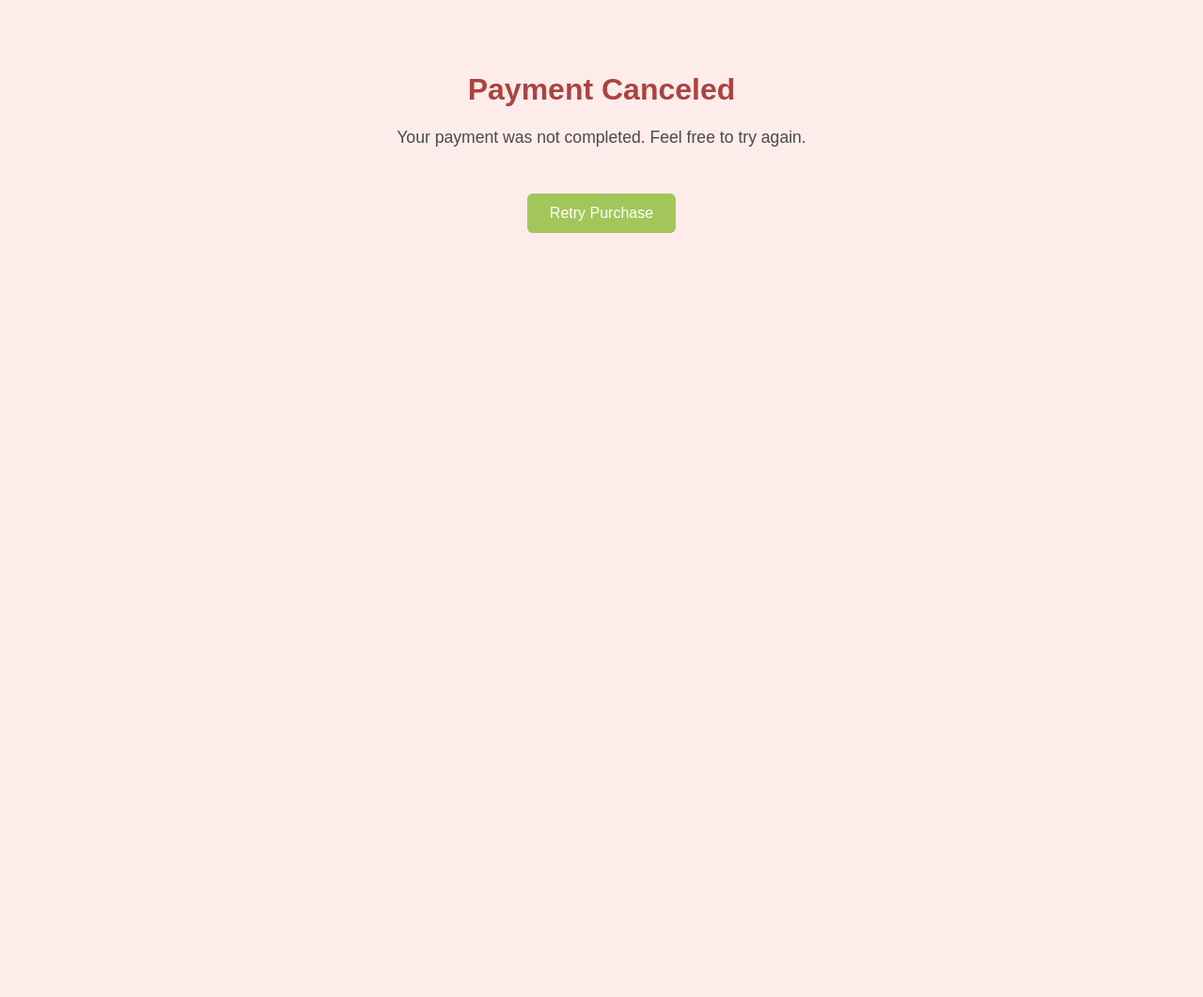
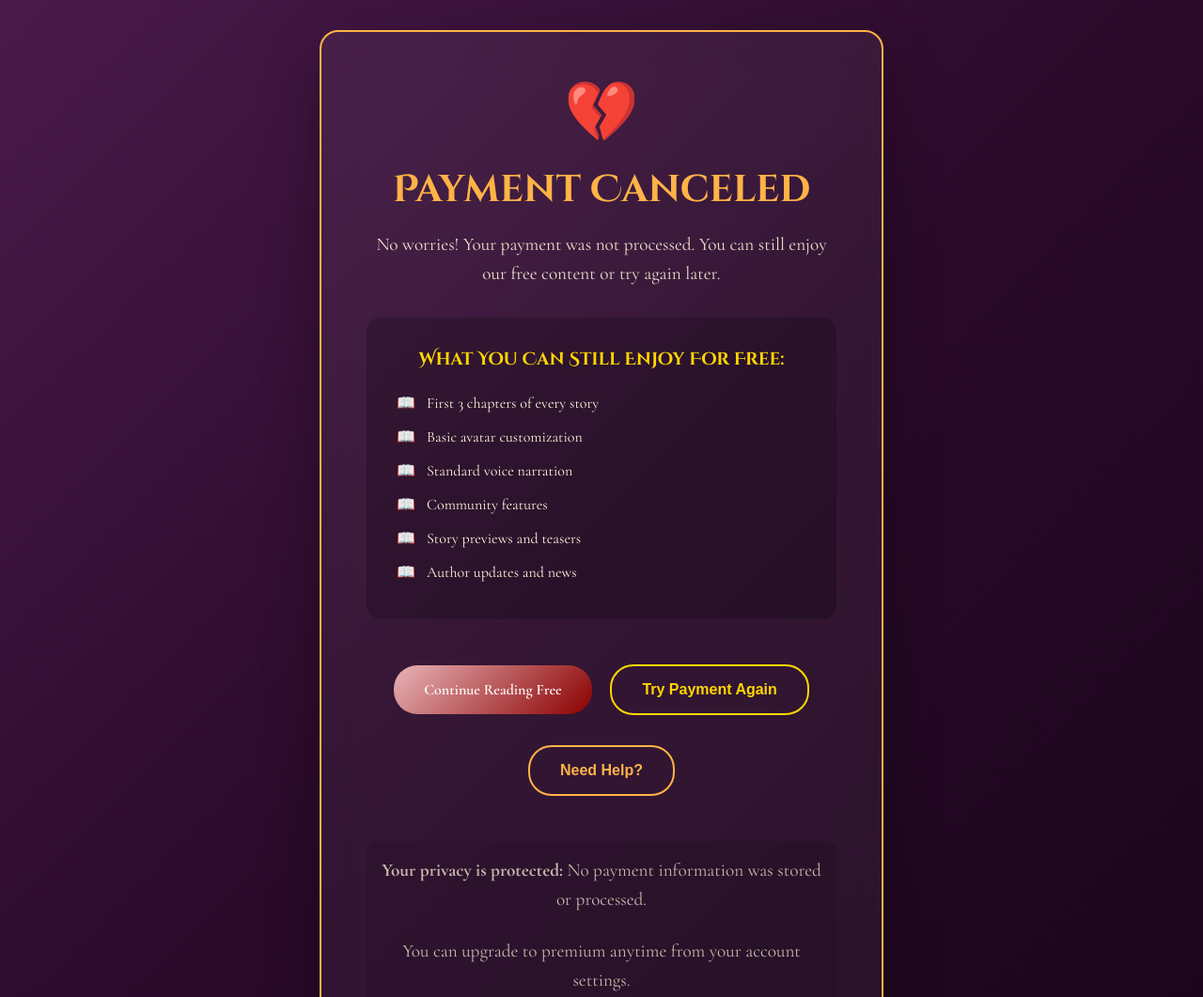
Before and after one commit to nekocharvanni/nekocharvanni.github.io, a plain HTML site: page Neko Charvanni/cancel.html in a window 1280 px wide. Shown: the top 1061 px of the page at 94% size. Before the commit the page ends 800 px from the top, so only its background shows below. Drawn offline with nearby package versions, Linux system fonts and the light colour scheme.

Commit message:
Update cancel.html

```diff
--- a/Neko Charvanni/cancel.html
+++ b/Neko Charvanni/cancel.html
@@ -1,32 +1,231 @@
 <!DOCTYPE html>
 <html lang="en">
 <head>
-  <meta charset="UTF-8" />
-  <meta name="viewport" content="width=device-width, initial-scale=1.0"/>
-  <title>Payment Canceled</title>
+  <meta charset="UTF-8">
+  <meta name="viewport" content="width=device-width, initial-scale=1.0">
+  <title>Payment Canceled - Neko Charvanni</title>
+  <link rel="preconnect" href="https://fonts.googleapis.com">
+  <link rel="preconnect" href="https://fonts.gstatic.com" crossorigin>
+  <link href="https://fonts.googleapis.com/css2?family=Cormorant+Garamond:ital,wght@0,300..700;1,300..700&family=Cinzel+Decorative:wght@400;700;900&display=swap" rel="stylesheet">
   <style>
+    * {
+      box-sizing: border-box;
+      margin: 0;
+      padding: 0;
+    }
+
     body {
-      font-family: Arial, sans-serif;
+      font-family: 'Cormorant Garamond', serif;
+      background: linear-gradient(135deg, #4A1A4A, #2A0A2A, #1A051A);
+      color: #FFF8DC;
+      min-height: 100vh;
+      display: flex;
+      align-items: center;
+      justify-content: center;
       text-align: center;
+      padding: 2rem;
+    }
+
+    .cancel-container {
+      background: rgba(255,255,255,0.05);
+      backdrop-filter: blur(20px);
+      border-radius: 20px;
       padding: 3rem;
-      background: #fdecea;
+      max-width: 600px;
+      width: 100%;
+      border: 2px solid #FFB347;
+      box-shadow: 0 20px 60px rgba(0,0,0,0.3);
     }
-    h1 { color: #a94442; }
-    p  { font-size: 1.1rem; color: #4a4a4a; margin-top:1rem; }
-    a.button {
-      display:inline-block;
-      margin-top:2rem;
-      background:#a3c65a;
-      color:#fff;
-      padding:0.75rem 1.5rem;
-      border-radius:6px;
-      text-decoration:none;
+
+    .cancel-icon {
+      font-size: 4rem;
+      color: #FFB347;
+      margin-bottom: 1rem;
+    }
+
+    h1 {
+      font-family: 'Cinzel Decorative', serif;
+      color: #FFB347;
+      font-size: 2.5rem;
+      margin-bottom: 1rem;
+    }
+
+    p {
+      font-size: 1.2rem;
+      margin-bottom: 1.5rem;
+      line-height: 1.6;
+      opacity: 0.9;
+    }
+
+    .free-content {
+      background: rgba(0,0,0,0.2);
+      border-radius: 15px;
+      padding: 2rem;
+      margin: 2rem 0;
+      text-align: left;
+    }
+
+    .free-content h3 {
+      color: #FFD700;
+      margin-bottom: 1rem;
+      font-family: 'Cinzel Decorative', serif;
+      text-align: center;
+    }
+
+    .free-content ul {
+      list-style: none;
+      padding: 0;
+    }
+
+    .free-content li {
+      padding: 0.5rem 0;
+      position: relative;
+      padding-left: 2rem;
+    }
+
+    .free-content li::before {
+      content: "📖";
+      position: absolute;
+      left: 0;
+    }
+
+    .button {
+      display: inline-block;
+      margin: 1rem 0.5rem;
+      background: linear-gradient(135deg, #E8B4B8, #8B0000);
+      color: white;
+      padding: 1rem 2rem;
+      border-radius: 25px;
+      text-decoration: none;
+      font-weight: 600;
+      transition: all 0.3s;
+      border: none;
+      cursor: pointer;
+      font-size: 1rem;
+    }
+
+    .button:hover {
+      transform: translateY(-2px);
+      box-shadow: 0 8px 25px rgba(0,0,0,0.3);
+    }
+
+    .button.secondary {
+      background: transparent;
+      border: 2px solid #FFD700;
+      color: #FFD700;
+    }
+
+    .button.tertiary {
+      background: transparent;
+      border: 2px solid #FFB347;
+      color: #FFB347;
+    }
+
+    .reassurance {
+      margin-top: 2rem;
+      padding: 1rem;
+      background: rgba(0,0,0,0.1);
+      border-radius: 10px;
+      font-size: 0.9rem;
+      opacity: 0.8;
+    }
+
+    @media (max-width: 768px) {
+      .cancel-container {
+        margin: 1rem;
+        padding: 2rem;
+      }
+
+      h1 {
+        font-size: 2rem;
+      }
+
+      .button {
+        display: block;
+        margin: 1rem 0;
+      }
     }
   </style>
 </head>
 <body>
-  <h1>Payment Canceled</h1>
-  <p>Your payment was not completed. Feel free to try again.</p>
-  <a href="checkout.html" class="button">Retry Purchase</a>
+  <div class="cancel-container">
+    <div class="cancel-icon">💔</div>
+    <h1>Payment Canceled</h1>
+    <p>No worries! Your payment was not processed. You can still enjoy our free content or try again later.</p>
+
+    <div class="free-content">
+      <h3>What You Can Still Enjoy For Free:</h3>
+      <ul>
+        <li>First 3 chapters of every story</li>
+        <li>Basic avatar customization</li>
+        <li>Standard voice narration</li>
+        <li>Community features</li>
+        <li>Story previews and teasers</li>
+        <li>Author updates and news</li>
+      </ul>
+    </div>
+
+    <a href="index.html" class="button">Continue Reading Free</a>
+    <button onclick="retryPayment()" class="button secondary">Try Payment Again</button>
+    <button onclick="contactSupport()" class="button tertiary">Need Help?</button>
+
+    <div class="reassurance">
+      <p><strong>Your privacy is protected:</strong> No payment information was stored or processed.</p>
+      <p>You can upgrade to premium anytime from your account settings.</p>
+    </div>
+  </div>
+
+  <script>
+    function retryPayment() {
+      // Redirect back to the main site and open payment modal
+      window.location.href = 'index.html?show_payment=true';
+    }
+
+    function contactSupport() {
+      // In a real application, this might open a chat widget or email
+      const email = 'support@nekocharvanni.com';
+      const subject = 'Payment Issue - Need Assistance';
+      const body = 'Hello, I had trouble with the payment process and would like some assistance.';
+
+      const mailtoLink = `mailto:${email}?subject=${encodeURIComponent(subject)}&body=${encodeURIComponent(body)}`;
+      window.location.href = mailtoLink;
+    }
+
+    // Check if user came from a specific payment attempt
+    const urlParams = new URLSearchParams(window.location.search);
+    const paymentIntent = urlParams.get('payment_intent');
+
+    if (paymentIntent) {
+      console.log('Payment intent:', paymentIntent);
+      // Could track this for analytics
+    }
+
+    // Auto-redirect timer (optional)
+    let timeLeft = 30;
+    const showTimer = false; // Set to true if you want auto-redirect
+
+    if (showTimer) {
+      const timerDiv = document.createElement('div');
+      timerDiv.className = 'reassurance';
+      timerDiv.innerHTML = `<p>Redirecting to free content in <span id="timer">${timeLeft}</span> seconds...</p>`;
+      document.querySelector('.cancel-container').appendChild(timerDiv);
+
+      const countdown = setInterval(() => {
+        timeLeft--;
+        document.getElementById('timer').textContent = timeLeft;
+
+        if (timeLeft <= 0) {
+          clearInterval(countdown);
+          window.location.href = 'index.html';
+        }
+      }, 1000);
+
+      // Cancel timer if user interacts
+      document.addEventListener('click', () => {
+        clearInterval(countdown);
+        timerDiv.style.display = 'none';
+      });
+    }
+  </script>
 </body>
 </html>
```
